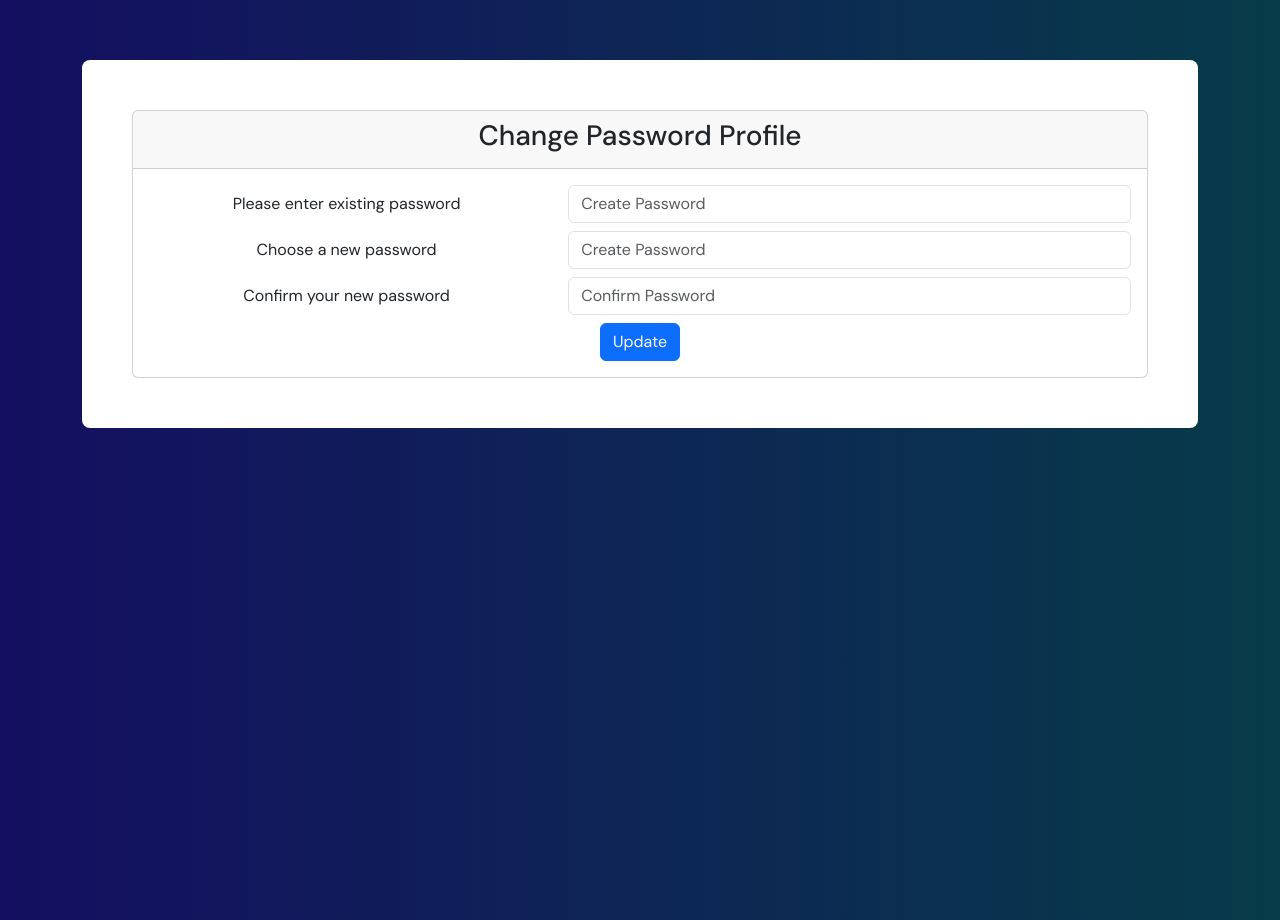
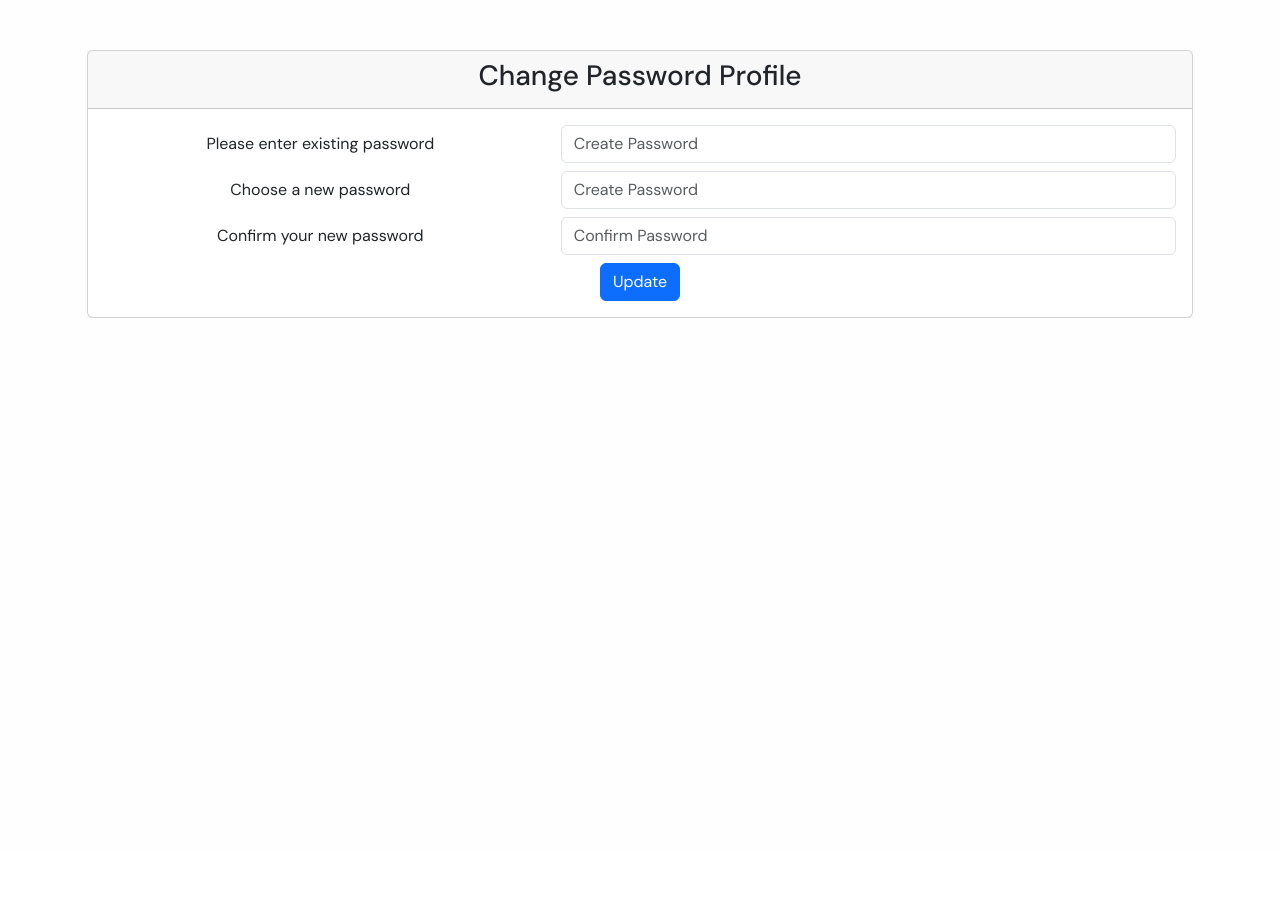
Before and after one commit to Monamoxie/metton-app, a Django app: page /dashboard/password/update in a window 1280 px wide. Shown: the part 102-1022 px from the top of the page. After the commit the page ends 420 px from the top, so only its background shows below. Run offline with Django 4.2, Linux system fonts and the light colour scheme; the visitor is signed in with stand-in values (Sample User, id 1); data comes from the database, SQL or seed files in the repository.

Commit message:
wip dashboard

```diff
--- a/core/static/css/responsive.css
+++ b/core/static/css/responsive.css
@@ -245,7 +245,8 @@
     .about-features {
         padding-left: 3px;
         padding-right: 3px;
-        text-align: justify;
+        text-align: left;
+        line-height: 25px;
     }
 }
 
--- a/core/static/css/style.css
+++ b/core/static/css/style.css
@@ -9,6 +9,7 @@
     --white: #fff;
     --gray: #2c3e50;
     --skin: #eae6dc;
+    --main-theme: #967643;
 }
 
 body {
@@ -24,17 +25,19 @@ body {
     overflow-x: hidden;
 }
 
+.text-theme {
+    color: var(--main-theme);
+}
+
 .navbar-toggler:focus {
     box-shadow: none;
 }
 
 /* Navigation */
 .main-nav {
-    background-color: var(--purple);
-    background-color: #140f61;
     background-color: #bcac83;
     background-color: #9f7e48;
-    background-color: #967643;
+    background-color: var(--main-theme);
     padding: 5px 95px;
 }
 
@@ -78,6 +81,10 @@ a.dropdown-item {
 .theme-color-gray {
     color: var(--gray)
 }
+
+
+
+
 
 /* Authentication */
 .auth-wrapper {
@@ -246,17 +253,46 @@ a.dropdown-item {
 
 /* Dashboard */
 .dashboard-wrapper {
-    background: -webkit-linear-gradient(left, #140f61, #073b49);
+    /* background: -webkit-linear-gradient(left, #140f61, #140f61); */
+    background: #fffefe;
     margin: 0;
     /* padding-top: 50px;
     padding-bottom: 40px; */
-    padding: 60px;
+    padding-top: 50px;
+}
+
+.dashboard-wrapper .dashboard {
+    padding-left: 75px;
+    padding-right: 75px;
 }
 
 .dashboard-wrapper .dashboard-container {
-    padding: 50px;
-    border-radius: 0.5rem;
-    background: #fff;
+    background: var(--skin);
+    background: var(--skin);
+    background: rgba(33, 37, 41, 0.03);
+}
+
+.dashboard-wrapper .dashboard-container .next-appointent-time h1 {
+    font-weight: bolder;
+}
+
+.appointments-header {
+    border-top-right-radius: 25px;
+    border-top-left-radius: 25px;
+    padding: 15px 20px;
+}
+
+.appointments-header>.row {
+    border: 1px solid var(--main-theme);
+    padding: 15px 20px;
+    margin-left: 0;
+    margin-right: 0;
+}
+
+.appointments .fc-header-toolbar {
+    margin-top: -4px;
+    margin-bottom: -4px !important;
+    padding: 1.5em 1em;
 }
 
 .sidebar-content {
@@ -265,10 +301,21 @@ a.dropdown-item {
     display: table;
     border-bottom: 100px solid rgb(215, 219, 239) !important;
     position: relative;
+}
+
+.sidebar-content .sidebar-header {
+    background: var(--skin);
+    border-top-right-radius: 25px;
+    border-top-left-radius: 25px;
     padding: 25px;
-    border-radius: 0.5rem;
-    background: #fff;
 }
+
+.sidebar-content .sidebar-header h5 {
+    font-weight: 600;
+
+}
+
+
 
 
 .profile-img {
@@ -379,11 +426,7 @@ a.dropdown-item {
     cursor: pointer;
 }
 
-.appointments .fc-header-toolbar {
-    margin-top: -4px;
-    margin-bottom: -4px !important;
-    padding: 1.5em 1em;
-}
+
 
 .meeting-link .input-group-text {
     border-radius: 0;
--- a/core/templates/Base/dashboard.html
+++ b/core/templates/Base/dashboard.html
@@ -1,7 +1,9 @@
 {% extends "Base/base.html" %}
 
 {% block body %}
-    <div class="dashboard-wrapper container-fluid">
-        {% block dashboard-main-content %} {% endblock %}
+    <div class="dashboard-wrapper">
+        <div class="dashboard">
+            {% block dashboard-main-content %} {% endblock %}
+        </div>
     </div>
 {% endblock %}
--- a/core/templates/Base/nav.html
+++ b/core/templates/Base/nav.html
@@ -11,7 +11,7 @@
                 <div class="collapse navbar-collapse" id="navbarSupportedContent">
                 <ul class="navbar-nav ms-auto">
                     <li class="nav-item">
-                        <a class="nav-link" href="{% url 'home' %}">Home</a>
+                        <a class="nav-link" href="{% url 'index' %}">Home</a>
                     </li>
                     {% if user.is_authenticated %}
                         <li class="nav-item">
```
Also changed, not shown: dashboard/templates/dashboard/index.html (+16 -14 lines).
